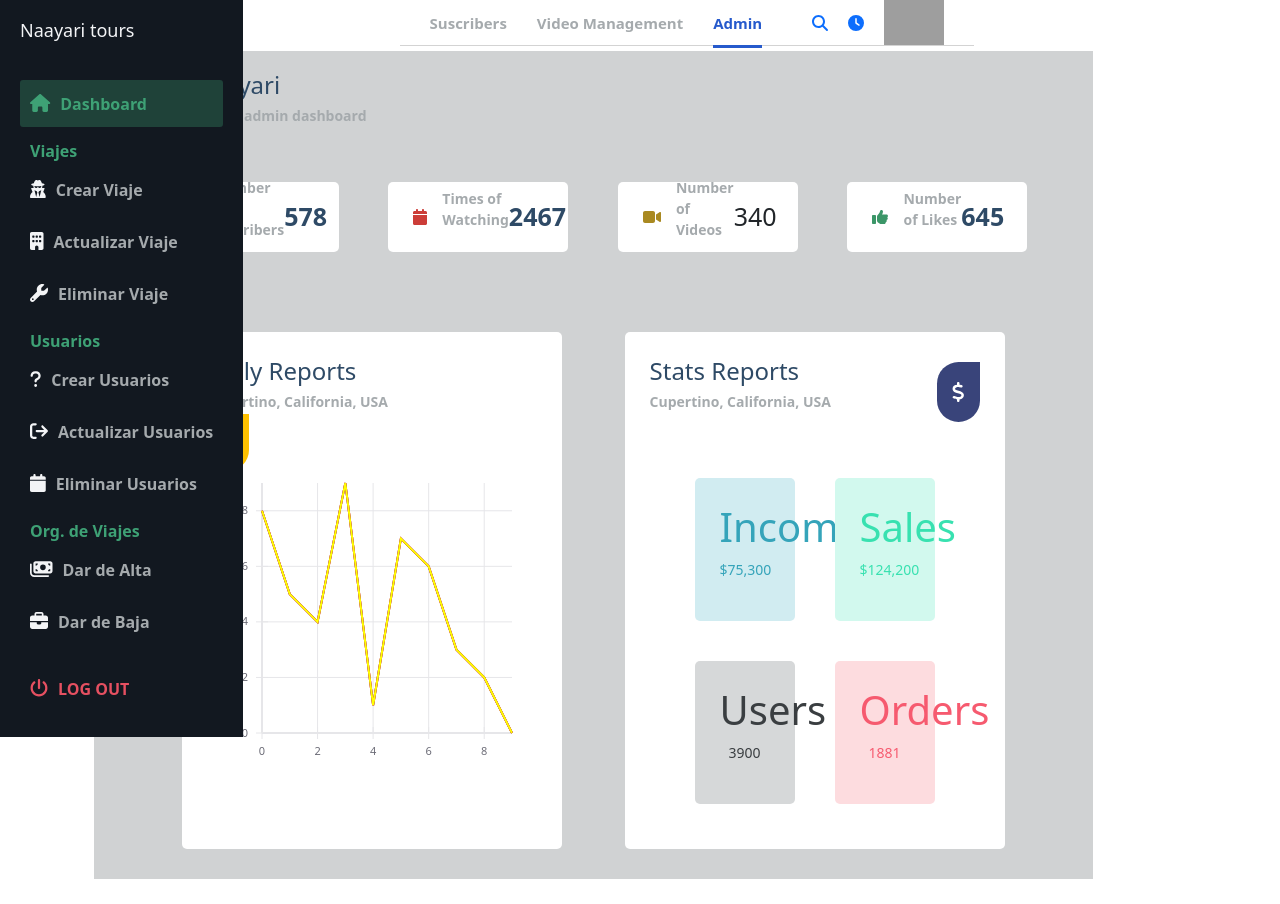
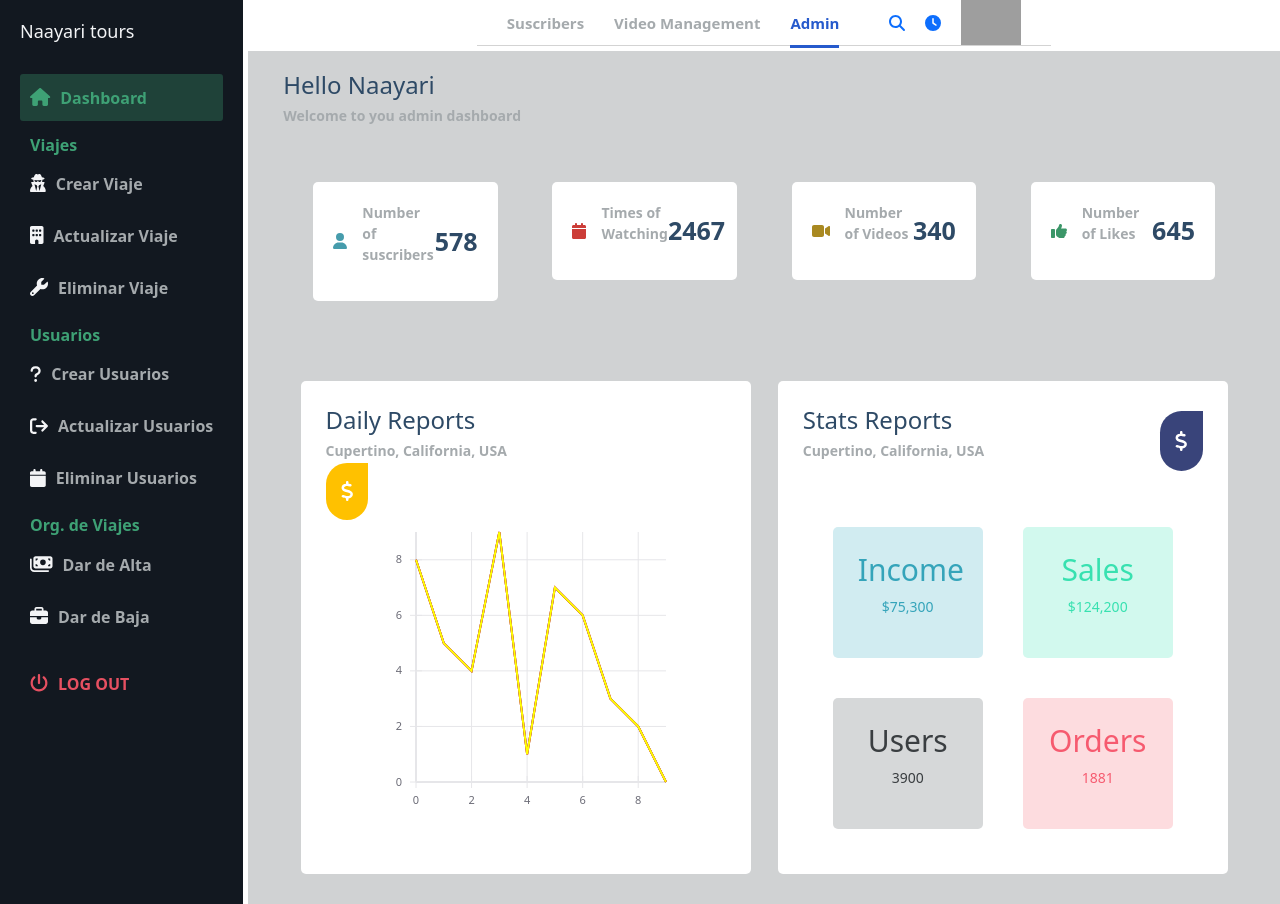
Before and after one commit to Bemazepedaib/-naayari-tours-frontEnd, a Next.js app: page /sites/Dashboard in a window 1280 px wide. Before the commit the page ends 879 px from the top, so only its background shows below. Built offline with nearby package versions, Linux system fonts and the light colour scheme; grey boxes are pictures that could not be loaded.

Commit message:
Fixed Dashboard

```diff
--- a/src/pages/elements/AdminDashboard/Princ.js
+++ b/src/pages/elements/AdminDashboard/Princ.js
@@ -23,8 +23,8 @@ function Princ() {
                     <div className={Styles.cardAdmin}>
                         <i className={Styles.textLightblue}><FontAwesomeIcon icon={faUser} /></i>
                         <div className={Styles.cardInner}>
-                            <p className={Styles.textPrimaryP}>Number of suscribers</p>
-                            <span className={`${Styles.fontBold} ${Styles.textTitle}`}>578</span>
+                            <p className={`${Styles.textPrimaryP}`}>Number of suscribers</p>
+                            <span className={`${Styles.fontBold} ${Styles.textTitle} ${Styles.spanNumbers}`}>578</span>
                         </div>
                     </div>
 
@@ -32,7 +32,7 @@ function Princ() {
                         <i className={Styles.textRed}><FontAwesomeIcon icon={faCalendar} /></i>
                         <div className={Styles.cardInner}>
                             <p className={Styles.textPrimaryP}> Times of Watching</p>
-                            <span className={`${Styles.fontBold} ${Styles.textTitle}`}> 2467</span>
+                            <span className={`${Styles.fontBold} ${Styles.textTitle} ${Styles.spanNumbers}`}> 2467</span>
                         </div>
                     </div>
 
@@ -40,7 +40,7 @@ function Princ() {
                         <i className={Styles.textYellow}><FontAwesomeIcon icon={faVideoCamera} /></i>
                         <div className={Styles.cardInner}>
                             <p className={Styles.textPrimaryP}>Number of Videos</p>
-                            <span className={Styles.fontBoldTextTitle}>340</span>
+                            <span className={`${Styles.fontBold} ${Styles.textTitle} ${Styles.spanNumbers}`}>340</span>
                         </div>
                     </div>
 
@@ -48,7 +48,7 @@ function Princ() {
                         <i className={Styles.textGreen}><FontAwesomeIcon icon={faThumbsUp} /></i>
                         <div className={Styles.cardInner}>
                             <p className={Styles.textPrimaryP}>Number of Likes</p>
-                            <span className={`${Styles.fontBold} ${Styles.textTitle}`}>645</span>
+                            <span className={`${Styles.fontBold} ${Styles.textTitle} ${Styles.spanNumbers}`}>645</span>
                         </div>
                     </div>
                 </div>
@@ -70,26 +70,26 @@ function Princ() {
                     <div className={Styles.chartsRight}>
                         <div className={Styles.chartsRightTitle}>
                             <div>
-                                <h1>Stats Reports</h1>
-                                <p className={Styles.Stats}>Cupertino, California, USA</p>
+                                <h1 className={Styles.CRh1}>Stats Reports</h1>
+                                <p className={`${Styles.Stats} ${Styles.CRp}`}>Cupertino, California, USA</p>
                             </div>
                             <i><FontAwesomeIcon icon={faUsd} /></i>
                         </div>
                         <div className={Styles.chartsRightCards}>
                             <div className={Styles.PrinsCard1}>
-                                <h1>Income</h1>
+                                <h1 className={Styles.crh1}>Income</h1>
                                 <p className={Styles.PrinsIncome}>$75,300</p>
                             </div>
                             <div className={Styles.PrinsCard2}>
-                                <h1>Sales</h1>
+                                <h1 className={Styles.crh1}>Sales</h1>
                                 <p className={Styles.PrinsSales}>$124,200</p>
                             </div>
                             <div className={Styles.PrinsCard3}>
-                                <h1>Users</h1>
+                                <h1 className={Styles.crh1}>Users</h1>
                                 <p className={Styles.PrinsUsers}>3900</p>
                             </div>
                             <div className={Styles.PrinsCard4}>
-                                <h1>Orders</h1>
+                                <h1 className={Styles.crh1}>Orders</h1>
                                 <p className={Styles.PrinsOrders}>1881</p>
                             </div>
                         </div>
--- a/src/pages/elements/AdminDashboard/SidebarAdmin.js
+++ b/src/pages/elements/AdminDashboard/SidebarAdmin.js
@@ -10,9 +10,9 @@ function SidebarAdmin() {
     const avatar = "1c0JUYO3Kta4vIAd3oTJfNwd4bXBKkzFJ";
 
     return (
-        <div className={Styles.sidebarResponsive}  id={Styles.sidebarAdmin}>
+        <div className={Styles.sidebar}  id={Styles.sidebarAdmin}>
             <div className={Styles.sidebarAdminTitle}>
-                <div className={Styles.sidebarAdminImg}>
+                <div>
                     <h1 className={Styles.fTitle}>Naayari tours</h1>
                 </div>
                 <i className={Styles.fIcons}><FontAwesomeIcon icon={faTimes} /></i>
--- a/src/styles/Dashboard.module.css
+++ b/src/styles/Dashboard.module.css
@@ -4,6 +4,6 @@
 .DashBoardContainer{
     display: grid;
     gap: 5px;
-    grid-template-columns: repeat(4,1);
-    grid-template-rows:  2
+    grid-template-columns: repeat(3,1);
+    grid-template-rows:  repeat(3,1);
 }
--- a/src/styles/elementStyles/NavbarAdmin.module.css
+++ b/src/styles/elementStyles/NavbarAdmin.module.css
@@ -1,6 +1,7 @@
 .navbarAdminContent{
     grid-column-start: 2;
-    grid-column-end: 5;
+    grid-column-end: 4;
+    grid-row-end: 2;
     justify-items: center;
     position: sticky;
     top: 0;
@@ -14,7 +15,7 @@
     display: flex;
     align-items: center;
     justify-content: space-between;
-    padding:0 30px 0 30px;
+    padding:0 30px;
     border-bottom: 1px solid lightgray;
 }
 .avatar{
--- a/src/styles/elementStyles/Princ.module.css
+++ b/src/styles/elementStyles/Princ.module.css
@@ -30,11 +30,10 @@
 }
 
 .mainAdmin {
-    grid-column: span 3;
+    grid-row-start: 2;
     grid-column-start: 2;
-
+    grid-column-end: 4;
     background: #d0d2d3;
-    height: 100%;
 }
 
 .mainContainerAdmin {
@@ -71,25 +70,27 @@
     margin: 20px;
 }
 
-.cardAdmin {
+.cardAdmin{
     margin: 20px 10px;
     display: flex;
     align-items: center;
-    width:180px;
-    height: 70px;
-    padding: 25px;
+    width:20%;
+    height: 100%;
+    padding: 20px;
     border-radius: 5px;
     background: #ffffff;
     box-shadow: 5px 5px 13px #ededed, -5px -5p 13px #ffffff;
 }
 
+
 .cardInner {
     margin-left: 15px;
     display: flex;
     align-items: center;
+    justify-content: center;
 }
 
-.cardInner>span {
+.spanNumbers{
     font-size: 25px;
 }
 
@@ -103,7 +104,7 @@
 
 .chartsLeft {
     margin: 10px;
-    width: 380px;
+    width: 450px;
     padding: 25px;
     border-radius: 5px;
     background: #ffffff;
@@ -140,7 +141,7 @@
 
 .chartsRight {
     margin: 10px;
-    width: 380px;
+    width: 450px;
     padding: 25px;
     border-radius: 5px;
     background: #ffffff;
@@ -152,13 +153,16 @@
     justify-content: space-between;
 }
 
-.chartsRightTitle>div>h1 {
+.CRh1 {
     font-size: 24px;
     color: #2e4a66;
     margin-bottom: 5px;
 }
 
-.chartsRightTitle>div>p {
+.crh1{
+    font-size: 30px;
+}
+.CRp {
     font-size: 14px;
     font-weight: 700;
     color: #a5aaad;
@@ -183,7 +187,7 @@
 .PrinsCard1 {
 
     margin: 20px;
-    width: 100px;
+    width: 150px;
     background: #d1ecf1;
     color: #35a4ba;
     text-align: center;
@@ -195,7 +199,7 @@
 .PrinsCard2 {
 
     margin: 20px;
-    width: 100px;
+    width: 150px;
     background: #d2f9ee;
     color: #38e1b0;
     text-align: center;
@@ -207,7 +211,7 @@
 .PrinsCard3 {
 
     margin: 20px;
-    width: 100px;
+    width: 150px;
     background: #d6d8d9;
     color: #3a3e41;
     text-align: center;
@@ -219,7 +223,7 @@
 .PrinsCard4 {
 
     margin: 20px;
-    width: 100px;
+    width: 150px;
     background: #fddcdf;
     color: #f65a6f;
     text-align: center;
--- a/src/styles/elementStyles/SidebarAdmin.module.css
+++ b/src/styles/elementStyles/SidebarAdmin.module.css
@@ -1,12 +1,11 @@
 #sidebarAdmin{
-    grid-column-end: 3;
-    grid-row-start:1 ;
-    grid-row-end: 3;
+
     background: #121820;
     overflow-y: auto;
     padding: 20px;
     -webkit-transition: all .5s;
     transition: all .5s;
+
 }
 
 
@@ -95,11 +94,12 @@
     font-size: 18px;
 }
 
-.sidebarResponsive{
+.sidebar{
+    grid-row-start: 1;
+    grid-row-end: 3;
     display: inline !important;
     z-index: 9999 !important;
     left: 0 !important;
-    position: absolute;
 }
 .sidebarAdminIcon{
     color: beige;
```
